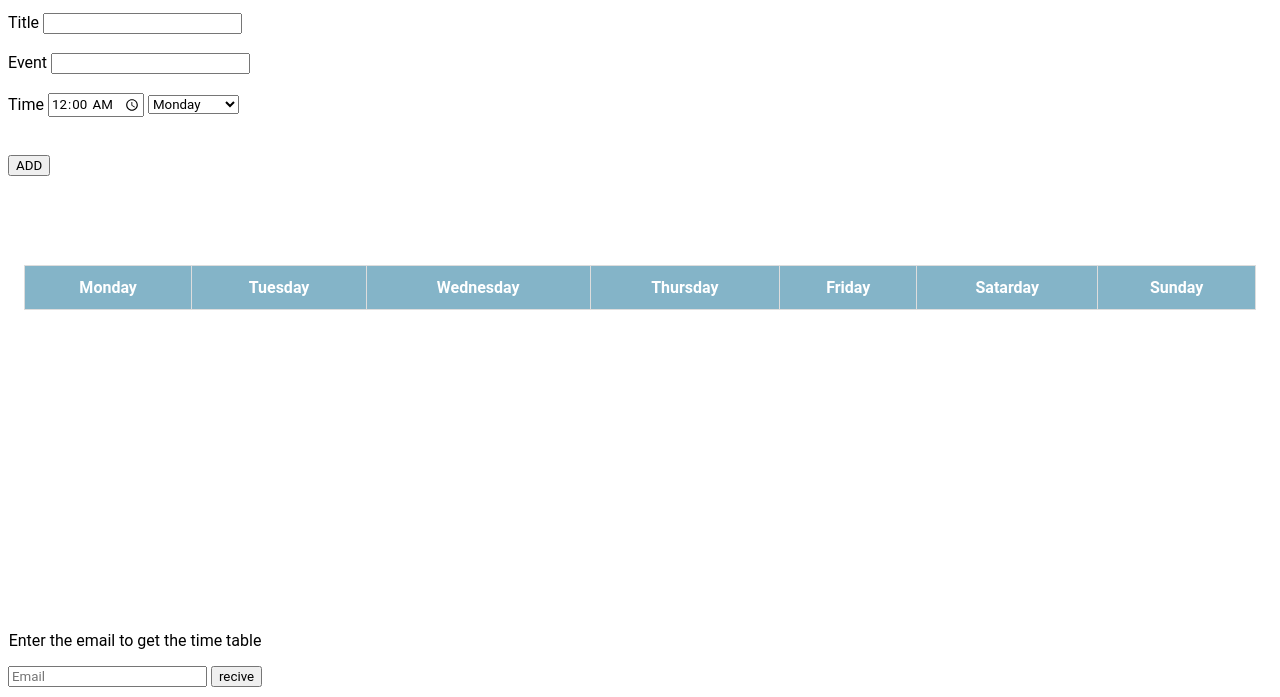
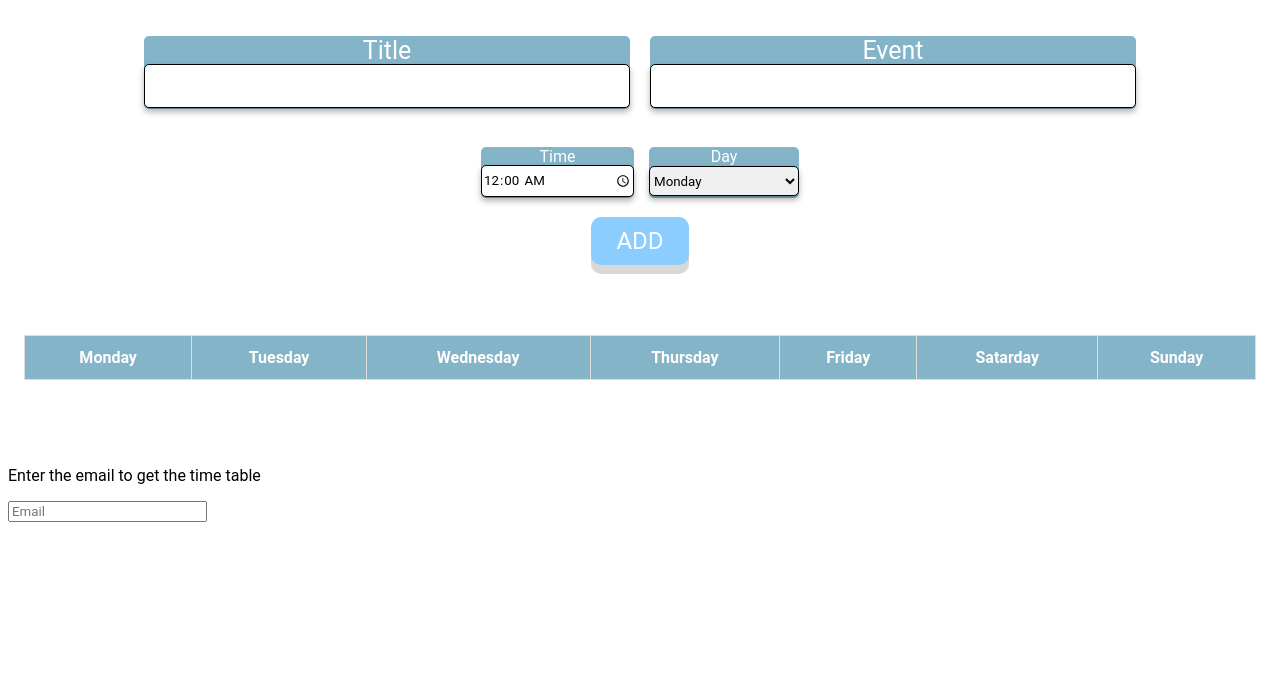
Before and after one commit to Avijitpal/weekly-Timetable, a plain HTML site: page public/index.html in a window 1280 px wide. Shown: the part 103-800 px from the top of the page. Drawn offline with Linux system fonts and the light colour scheme.

Commit message:
css added

```diff
--- a/public/index.html
+++ b/public/index.html
@@ -6,28 +6,41 @@
     </head>
 <title>time table maker </title>
 <body>
-<h1 id ="text1"> Weely-Timetable </h1>
-<p>Make your time table and download it from the website</p>
+<h1 id ="text1"><img src="img.jpg" width="480"></h1>
+<!--<p id="heading-text">Make your time table and download it from the website</p>-->
   <!-- to avoid being rediected to next page -->
   <style>
     .hide { position:absolute; top:-1px; left:-1px; width:1px; height:1px; }
     </style>
     <iframe name="hiddenFrame" class="hide"></iframe>
 
+<br>
 <div class="row">
-    <!--title of the table-->
   <div class="input-group">
     <form action="/eventdata" method="post" target="hiddenFrame">
+     <div class="title-and-event">
+            <!--titlte box-->
+      <div class="box">
         <span> Title </span>
         <input id="Title" type="text"  maxlength="190" name="title" required>
+     </div>
+    <!--Event box-->
+    <div class="box">
+        <span>Event</span>
+        <input id="Event" maxlength="190" name="event" required ></input>
+   </div>
+
+     </div>
         <br>
         <br>
-        <span>Event</span>
-        <input id="Event" maxlength="190" name="event" required ></input>
-        <br>
-        <br>
+   <div class="time-and-day" >
+    <div class="box2">
         <span>Time</span>
       <input id="Time" type="time" name="time" name="day " value="00:00" />
+   </div>
+
+      <div class="box2">
+          <span>Day</span>
           <select name="days" id="week-days">
               <option name="day " value="Monday" >Monday</option>
               <option name="day " value="Tuesday" >Tuesday</option>
@@ -38,12 +51,15 @@
               <option name="day " value="Sunday">Sunday</option>
             </select>
       </div>
+   </div>
+
+
+        </div>
+
+
         <br>
-        <br>
-        <button type="submit" onclick="insertData()">ADD</button>
+        <button class="add" type="submit" onclick="insertData()">ADD</button>
     </form>
-   <br>
-   <br>
 
     </div>
 <br>
@@ -73,11 +89,11 @@
 
 <div id="email-box">
     <form action="/email" method="POST">
-        <p>Enter the email to get the time table</p>
+        <p id="e-text">Enter the email to get the time table</p>
     <input type="email" formaction="" placeholder="Email" required >
-    <span class="send and print" >
+    <!--<span class="send and print" >
         <button class= "button " type="button" onclick="getEmail(email)">recive</button>
-    </span>
+    </span>-->
 </form>
 </div>
 <br>
--- a/public/style.css
+++ b/public/style.css
@@ -1,7 +1,82 @@
 *{
     font-family: 'Roboto', sans-serif;
 }
+#text1{
+   text-align: center;
+}
+p{
+    text-align: left;
+}
+/*style for the input boxes setting the position in the center*/
+.box{
 
+    display: grid;
+    place-items: center;
+    border: 1px white;
+    background-color: #84B4C8;
+    border-radius: 5px;
+    font-size: 25px;
+    height: 40;
+    color: #fff;
+}
+
+.box2
+{
+    border: 1px white;
+    background-color: #84B4C8;
+    border-radius: 5px;
+    display: grid;
+    place-items: center;
+    color: #fff;
+
+}
+.title-and-event
+{
+    gap: 20px;
+    display: flex;
+    justify-content:center;
+}
+.time-and-day{
+    gap: 15px;
+    display: flex;
+    justify-content:center;
+
+}
+
+button{
+  margin: auto;
+  display: block;
+  padding: 10px 25px;
+  font-size: 24px;
+  text-align: center;
+  cursor: pointer;
+  outline: none;
+  color: #fff;
+  background-color:#8BCDFF;
+  border: none;
+  border-radius: 10px;
+  box-shadow: 0 9px rgb(218, 215, 215);
+  }
+#Title,#Event{
+    height: 40px ;
+    width: 480px;
+    border-radius: 5px;
+    box-shadow: 0 4px 6px rgba(0, 0, 0, .3);
+    transform: translateY(-1px);
+    border: 1px solid;
+
+}
+#Time,#week-days
+{
+    border-radius: 5px;
+    height: 30px;
+    width: 150px;
+    border-radius: 5px;
+    box-shadow: 0 4px 6px rgba(0, 0, 0, .3);
+    transform: translateY(-1px);
+    border: 1px solid;
+
+}
 
 
 table, td, th
@@ -42,16 +117,11 @@ table, td, th
     background-color: grey;
 }
 /* the heading and the texts are align center*/
-#text1{
-    text-align: center;
-}
-p{
-    text-align: center;
-}
+
 /*creating space between the table and enailbox*/
 #email-box
 {
-    position: fixed;
+    position:static;
     bottom: 0;
     margin-bottom: 10px;
 
@@ -67,6 +137,7 @@ p{
     border-collapse: collapse;
     width: 100%;
     text-align: center;
+
 
   }
 
```
Also changed, not shown: public/img.jpg (added). Lines whose indentation alone changed are shown as unchanged.
